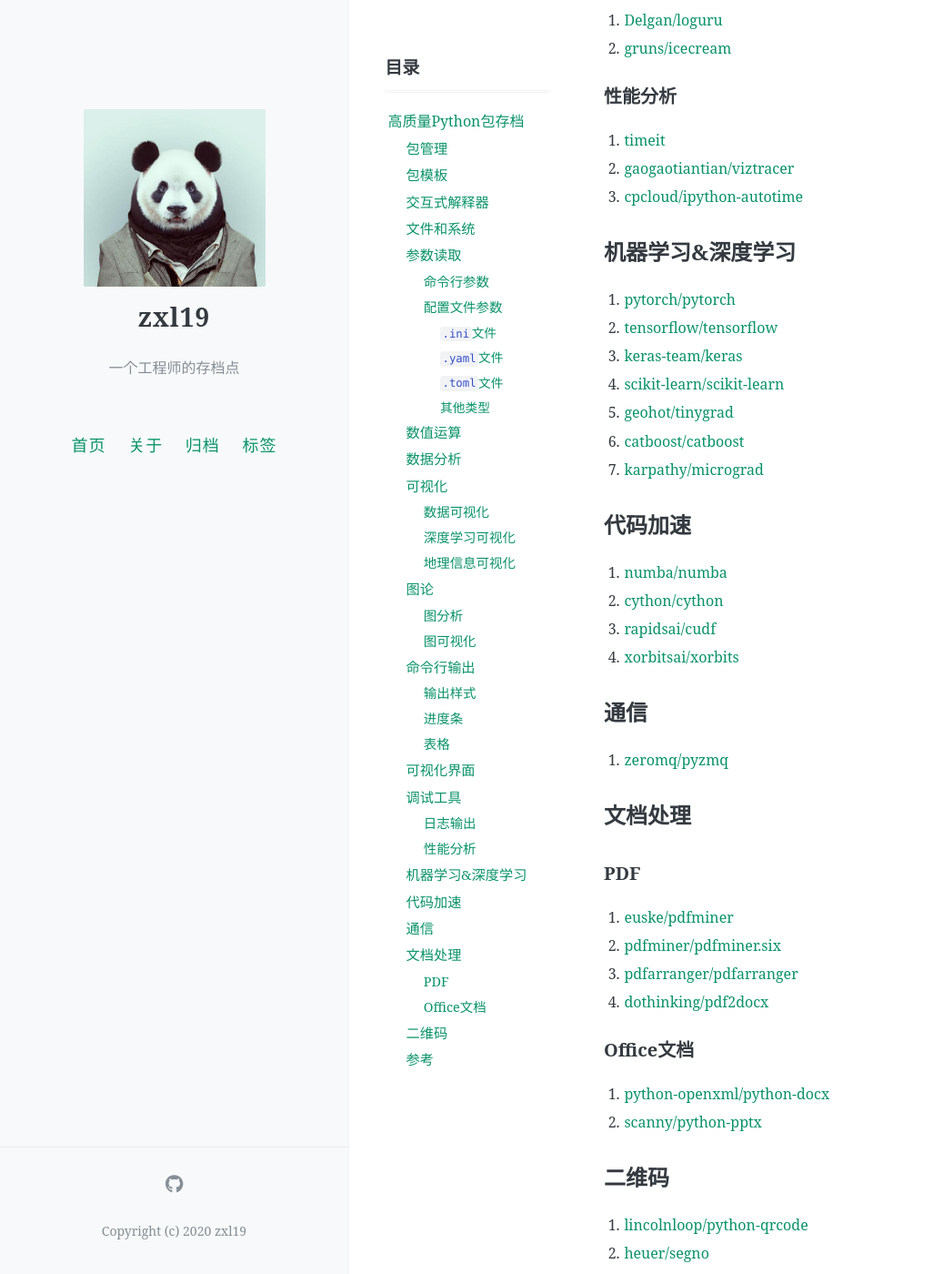
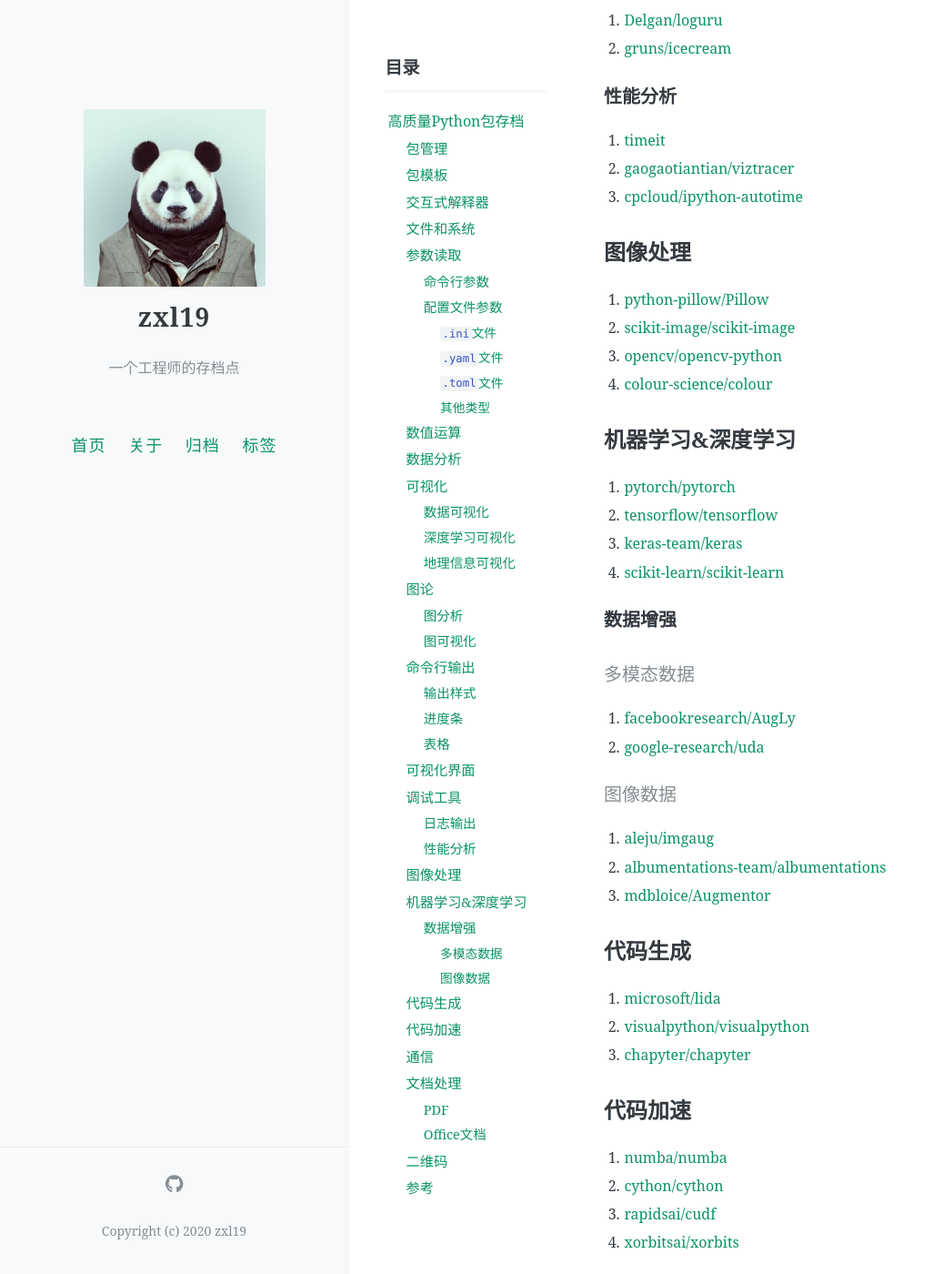
Before and after one commit to zxl19/zxl19.github.io, a Jekyll site: the page built from _posts/2023-03-28-python-package.md, in a window 1280 px wide and 1400 px high, scrolled down 4294 px. Shown: the whole window at 91% size, without its empty margins (0-1037 px from the left). Built offline with Jekyll 4.4.1, drawn with Linux system fonts in a browser that asks for light colours; comment, search, counter and statistics services are not loaded.

Commit message:
Update Posts

```diff
--- a/_posts/2023-03-28-python-package.md
+++ b/_posts/2023-03-28-python-package.md
@@ -165,15 +165,38 @@ pinned: false
 2. [gaogaotiantian/viztracer](https://github.com/gaogaotiantian/viztracer)
 3. [cpcloud/ipython-autotime](https://github.com/cpcloud/ipython-autotime)
 
+## 图像处理
+
+1. [python-pillow/Pillow](https://github.com/python-pillow/Pillow)
+2. [scikit-image/scikit-image](https://github.com/scikit-image/scikit-image)
+3. [opencv/opencv-python](https://github.com/opencv/opencv-python)
+4. [colour-science/colour](https://github.com/colour-science/colour)
+
 ## 机器学习&深度学习
 
 1. [pytorch/pytorch](https://github.com/pytorch/pytorch)
 2. [tensorflow/tensorflow](https://github.com/tensorflow/tensorflow)
 3. [keras-team/keras](https://github.com/keras-team/keras)
 4. [scikit-learn/scikit-learn](https://github.com/scikit-learn/scikit-learn)
-5. [geohot/tinygrad](https://github.com/geohot/tinygrad)
-6. [catboost/catboost](https://github.com/catboost/catboost)
-7. [karpathy/micrograd](https://github.com/karpathy/micrograd)
+
+### 数据增强
+
+#### 多模态数据
+
+1. [facebookresearch/AugLy](https://github.com/facebookresearch/AugLy)
+2. [google-research/uda](https://github.com/google-research/uda)
+
+#### 图像数据
+
+1. [aleju/imgaug](https://github.com/aleju/imgaug)
+2. [albumentations-team/albumentations](https://github.com/albumentations-team/albumentations)
+3. [mdbloice/Augmentor](https://github.com/mdbloice/Augmentor)
+
+## 代码生成
+
+1. [microsoft/lida](https://github.com/microsoft/lida)
+2. [visualpython/visualpython](https://github.com/visualpython/visualpython)
+3. [chapyter/chapyter](https://github.com/chapyter/chapyter)
 
 ## 代码加速
 
```
Also changed, not shown: other parts of _posts/2023-03-28-python-package.md (+5 -4 lines), _posts/2021-11-28-pcl-note.md (+11 -4 lines).
